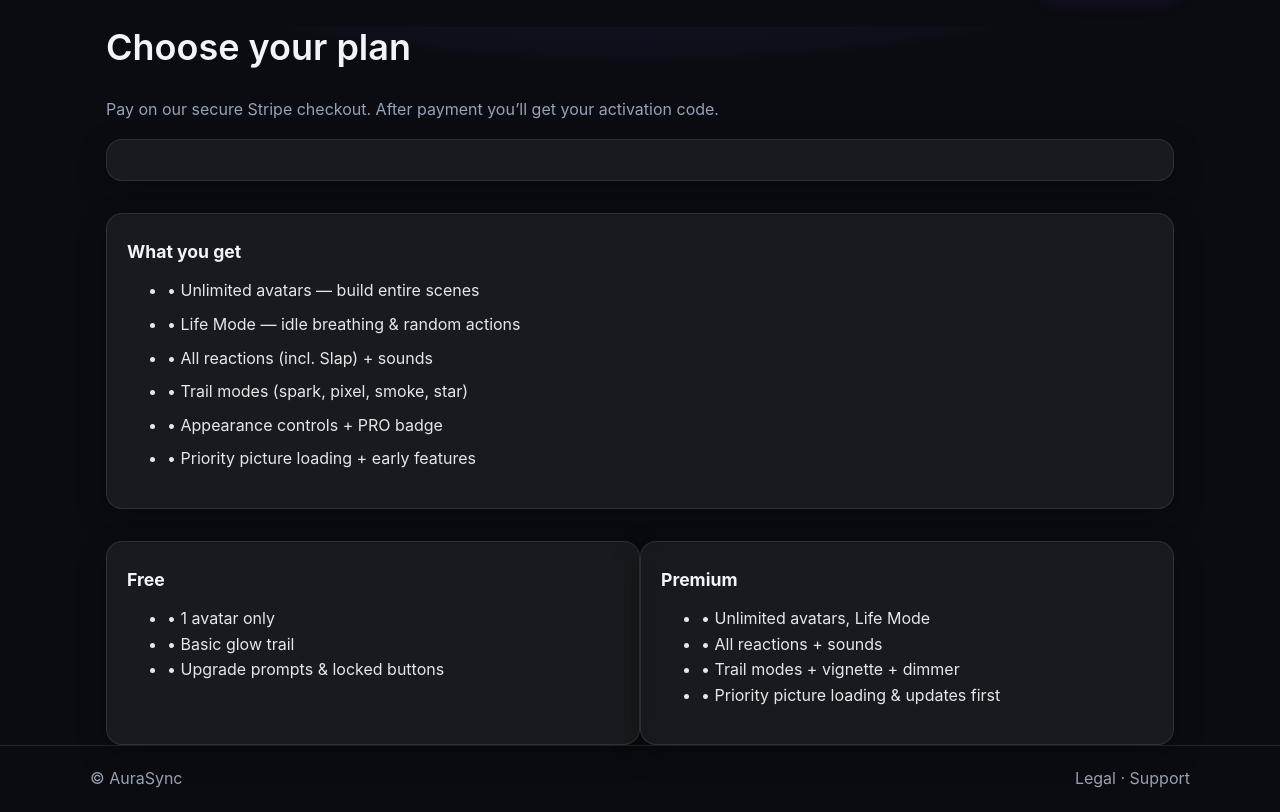
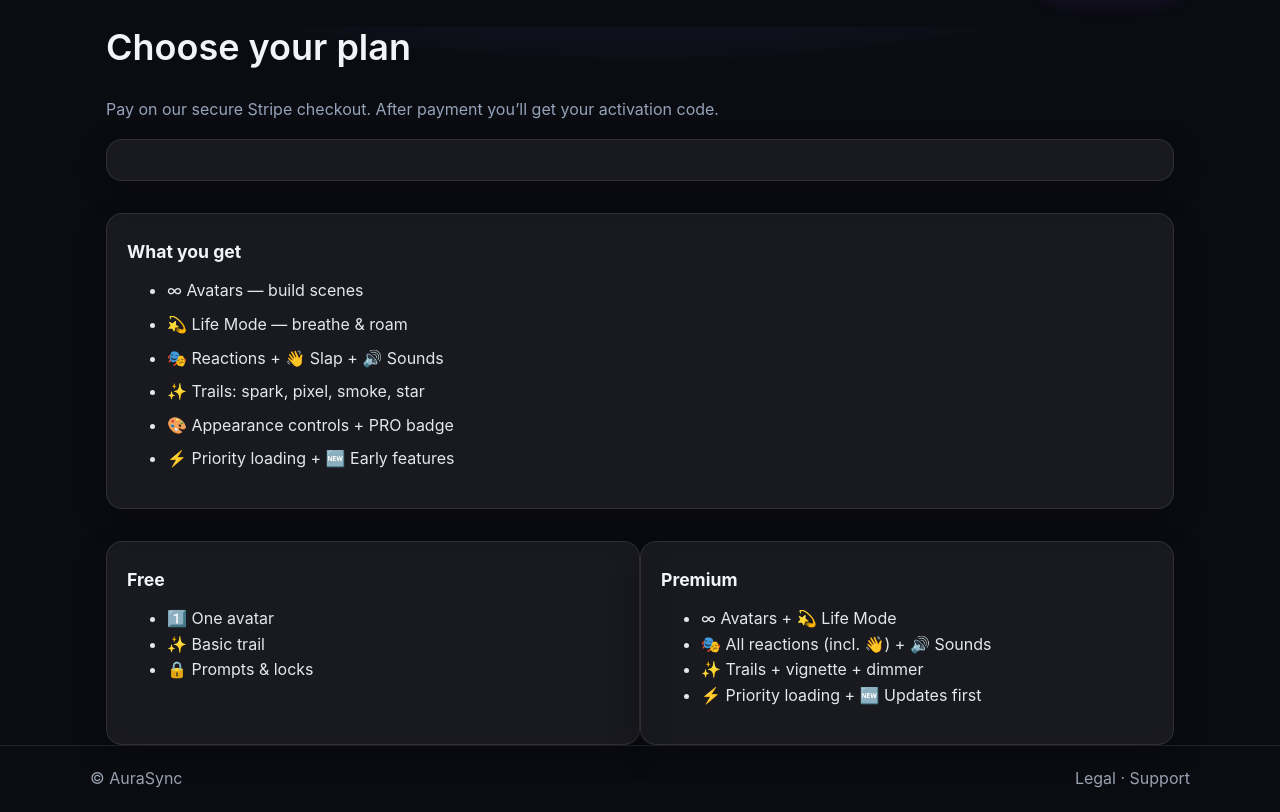
Before and after one commit to ChielSlotman/aurachat-site, a plain HTML site: page pricing/index.html in a window 1280 px wide. Shown: the part 69-881 px from the top of the page. Drawn offline with Linux system fonts and the light colour scheme.

Commit message:
Copy: brand-tighten Premium snippets with contextual emoji on Home, Pricing, and FAQ

```diff
--- a/pricing/index.html
+++ b/pricing/index.html
@@ -37,12 +37,12 @@
             <div class="card p-6">
               <h3 class="text-xl text-slate-100 font-medium">What you get</h3>
               <ul class="mt-3 space-y-2">
-                <li>• Unlimited avatars — build entire scenes</li>
-                <li>• Life Mode — idle breathing & random actions</li>
-                <li>• All reactions (incl. Slap) + sounds</li>
-                <li>• Trail modes (spark, pixel, smoke, star)</li>
-                <li>• Appearance controls + PRO badge</li>
-                <li>• Priority picture loading + early features</li>
+                <li>∞ Avatars — build scenes</li>
+                <li>💫 Life Mode — breathe & roam</li>
+                <li>🎭 Reactions + 👋 Slap + 🔊 Sounds</li>
+                <li>✨ Trails: spark, pixel, smoke, star</li>
+                <li>🎨 Appearance controls + PRO badge</li>
+                <li>⚡ Priority loading + 🆕 Early features</li>
               </ul>
             </div>
           </aside>
@@ -51,18 +51,18 @@
           <div class="card p-6">
             <h3 class="text-lg text-slate-100 font-medium">Free</h3>
             <ul class="mt-3 space-y-1">
-              <li>• 1 avatar only</li>
-              <li>• Basic glow trail</li>
-              <li>• Upgrade prompts & locked buttons</li>
+              <li>1️⃣ One avatar</li>
+              <li>✨ Basic trail</li>
+              <li>🔒 Prompts & locks</li>
             </ul>
           </div>
           <div class="card p-6">
             <h3 class="text-lg text-slate-100 font-medium">Premium</h3>
             <ul class="mt-3 space-y-1">
-              <li>• Unlimited avatars, Life Mode</li>
-              <li>• All reactions + sounds</li>
-              <li>• Trail modes + vignette + dimmer</li>
-              <li>• Priority picture loading & updates first</li>
+              <li>∞ Avatars + 💫 Life Mode</li>
+              <li>🎭 All reactions (incl. 👋) + 🔊 Sounds</li>
+              <li>✨ Trails + vignette + dimmer</li>
+              <li>⚡ Priority loading + 🆕 Updates first</li>
             </ul>
           </div>
         </div>
```
Also changed, not shown: faq/index.html (+1 -1 lines), index.html (+3 -3 lines).
